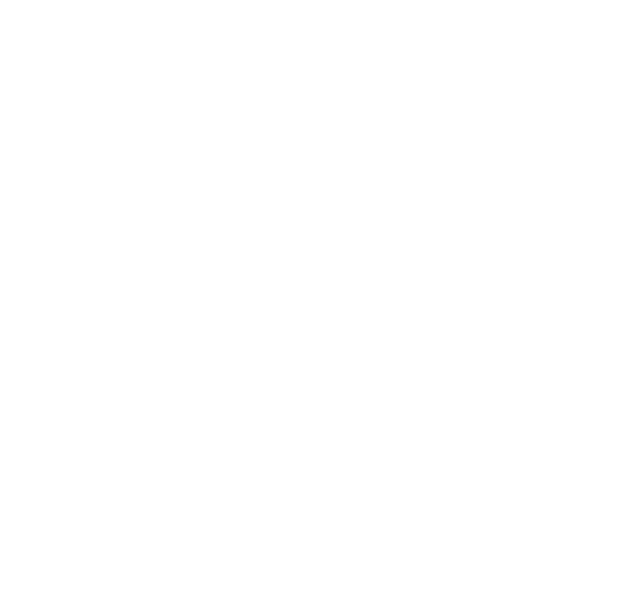
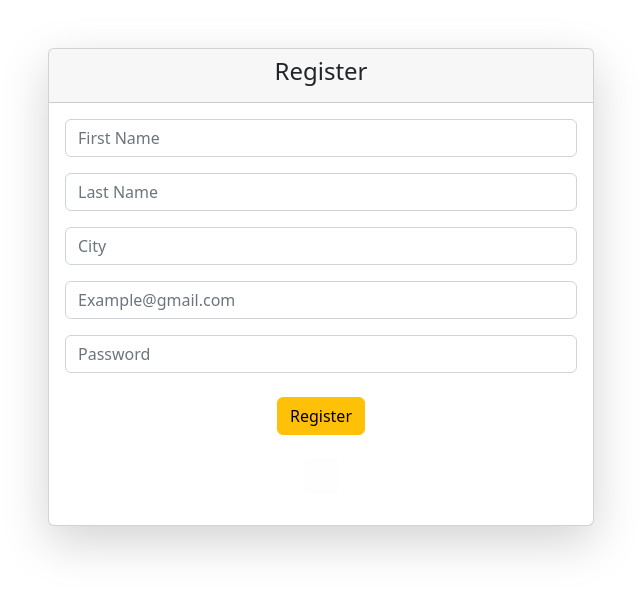
Before and after one commit to C5-HasanTorman/Shop-App, a React (Create React App) app in the folder frontend/: page / in a window 1280 px wide. Shown: the top 594 px of the page, without its empty margins (319-959 px from the left). Built offline with nearby package versions, Linux system fonts and the light colour scheme.

Commit message:
create register component frontend

```diff
--- a/frontend/package.json
+++ b/frontend/package.json
@@ -3,11 +3,17 @@
   "version": "0.1.0",
   "private": true,
   "dependencies": {
+    "@reduxjs/toolkit": "^1.8.6",
     "@testing-library/jest-dom": "^5.16.5",
     "@testing-library/react": "^13.4.0",
     "@testing-library/user-event": "^13.5.0",
+    "axios": "^1.1.2",
+    "bootstrap": "^5.2.2",
     "react": "^18.2.0",
+    "react-bootstrap": "^2.5.0",
     "react-dom": "^18.2.0",
+    "react-redux": "^8.0.4",
+    "react-router-dom": "^6.4.2",
     "react-scripts": "5.0.1",
     "web-vitals": "^2.1.4"
   },
--- a/frontend/src/App.js
+++ b/frontend/src/App.js
@@ -1,8 +1,10 @@
 import './App.css';
-
+import 'bootstrap/dist/css/bootstrap.min.css';
+import Register from './Components/Register';
 function App() {
   return (
     <div className="App">
+      <Register/>
 
     </div>
   );
--- /dev/null
+++ b/frontend/src/Components/Register/index.js
@@ -0,0 +1,144 @@
+import React, { useState } from "react";
+import "./style.css";
+import axios from "axios";
+import {
+  Container,
+  Row,
+  Col,
+  Card,
+  Form,
+  Button,
+  Alert,
+} from "react-bootstrap";
+const Register = () => {
+  // stete
+  const [firstName, setFirstName] = useState("");
+  const [lastName, setLastName] = useState("");
+  const [country, setCountry] = useState("");
+  const [email, setEmail] = useState("");
+  const [password, setPassword] = useState("");
+  const [message, setMessage] = useState("");
+  const [isRegister, setIsRegister] = useState(false);
+
+  // send Request
+
+  const addUser = () => {
+    axios
+      .post("http://localhost:5000/register/", {
+        firstName,
+        lastName,
+        country,
+        email,
+        password,
+      })
+      .then((result) => {
+        if (result.data.success) {
+          setIsRegister(true);
+          setMessage("The user has been created successfully");
+        } else throw Error;
+      })
+      .catch((err) => {
+        setIsRegister(false);
+        if (err.response && err.response.data) {
+          return setMessage(err.response.data.message);
+        }
+        setMessage("Error happened while register, please try again");
+      });
+  };
+  return (
+    <div>
+      <Container className="mt-5">
+        <Row className="d-flex justify-content-center mt-4">
+          <Col xs={12} lg={6}>
+            <Card className="shadow-lg">
+              <Card.Header className="d-flex justify-content-center">
+                <h4>Register</h4>
+              </Card.Header>
+              <Card.Body>
+                <Form>
+                  <Form.Group>
+                    <Form.Control
+                      onChange={(e) => {
+                        setFirstName(e.target.value);
+                      }}
+                      className="mb-3"
+                      type="text"
+                      placeholder="First Name"
+                    ></Form.Control>
+                  </Form.Group>
+                  <Form.Group>
+                    <Form.Control
+                      onChange={(e) => {
+                        setLastName(e.target.value);
+                      }}
+                      className="mb-3"
+                      type="text"
+                      placeholder="Last Name"
+                    ></Form.Control>
+                  </Form.Group>
+                  <Form.Group>
+                    <Form.Control
+                      onChange={(e) => {
+                        setCountry(e.target.value);
+                      }}
+                      className="mb-3"
+                      type="text"
+                      placeholder="City"
+                    ></Form.Control>
+                  </Form.Group>
+                  <Form.Group>
+                    <Form.Control
+                      onChange={(e) => {
+                        setEmail(e.target.value);
+                      }}
+                      className="mb-3"
+                      type="email"
+                      placeholder="Example@gmail.com"
+                    ></Form.Control>
+                  </Form.Group>
+                  <Form.Group>
+                    <Form.Control
+                      onChange={(e) => {
+                        setPassword(e.target.value);
+                      }}
+                      type="password"
+                      placeholder="Password"
+                    ></Form.Control>
+                  </Form.Group>
+
+                  <Form.Group className="d-flex justify-content-center">
+                    <Button
+                      onClick={() => {
+                        addUser();
+                      }}
+                      className="mt-4"
+                      variant="warning"
+                    >
+                      Register
+                    </Button>
+                  </Form.Group>
+                  <Form.Group className="d-flex justify-content-center">
+                    <Alert
+                      variant={
+                        message
+                          ? isRegister
+                            ? "success "
+                            : "danger "
+                          : "light "
+                      }
+                      className="mt-4"
+                    >
+                      {message}
+                    </Alert>
+                  </Form.Group>
+                </Form>
+              </Card.Body>
+            </Card>
+          </Col>
+        </Row>
+      </Container>
+    </div>
+  );
+};
+
+export default Register;
--- a/frontend/src/index.js
+++ b/frontend/src/index.js
@@ -1,10 +1,13 @@
 import React from "react";
 import ReactDOM from "react-dom/client";
 import App from "./App";
+import { BrowserRouter } from "react-router-dom";
 
 const root = ReactDOM.createRoot(document.getElementById("root"));
 root.render(
   <React.StrictMode>
+    <BrowserRouter>
     <App />
+    </BrowserRouter>
   </React.StrictMode>
 );
```
Also changed, not shown: frontend/src/Components/Login/index.js (added), frontend/src/Components/Login/style.css (added), frontend/src/Components/Register/style.css (added), 1 other file (tests, documents, lock files or other folders).
